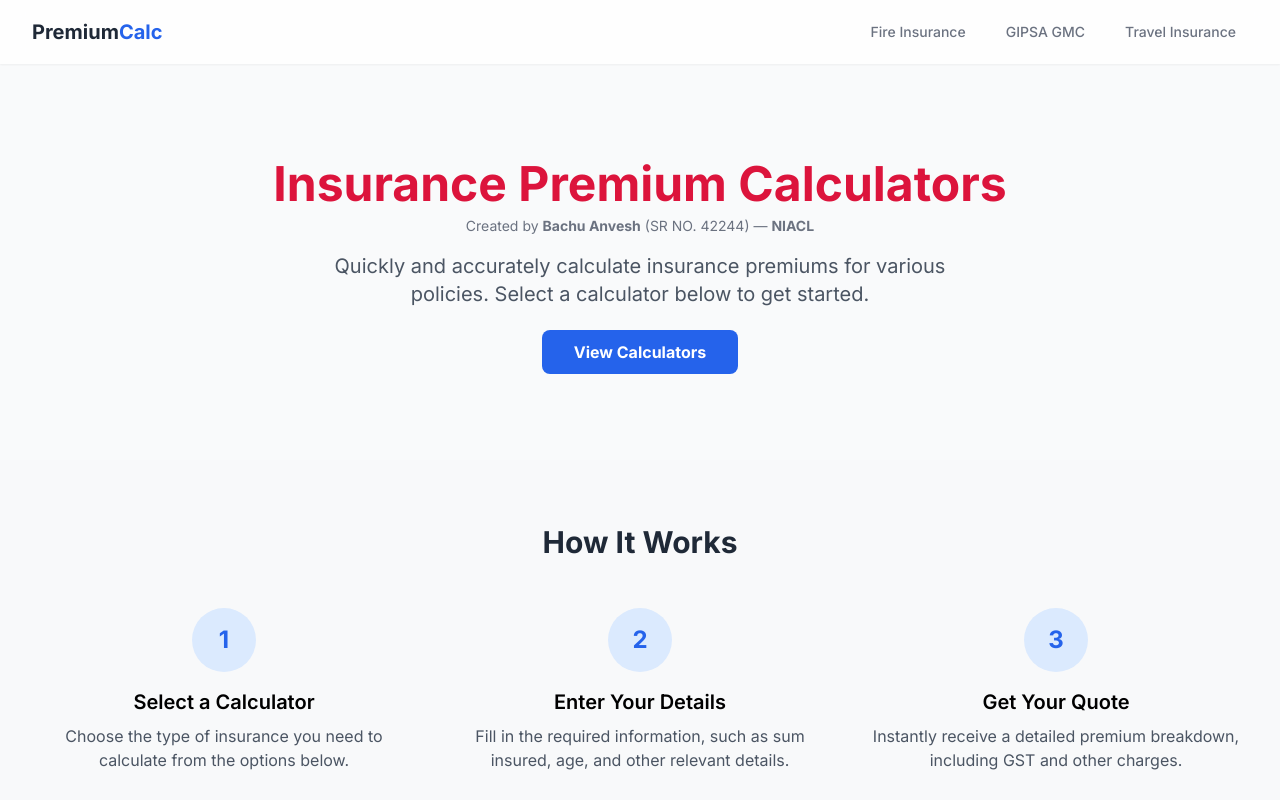
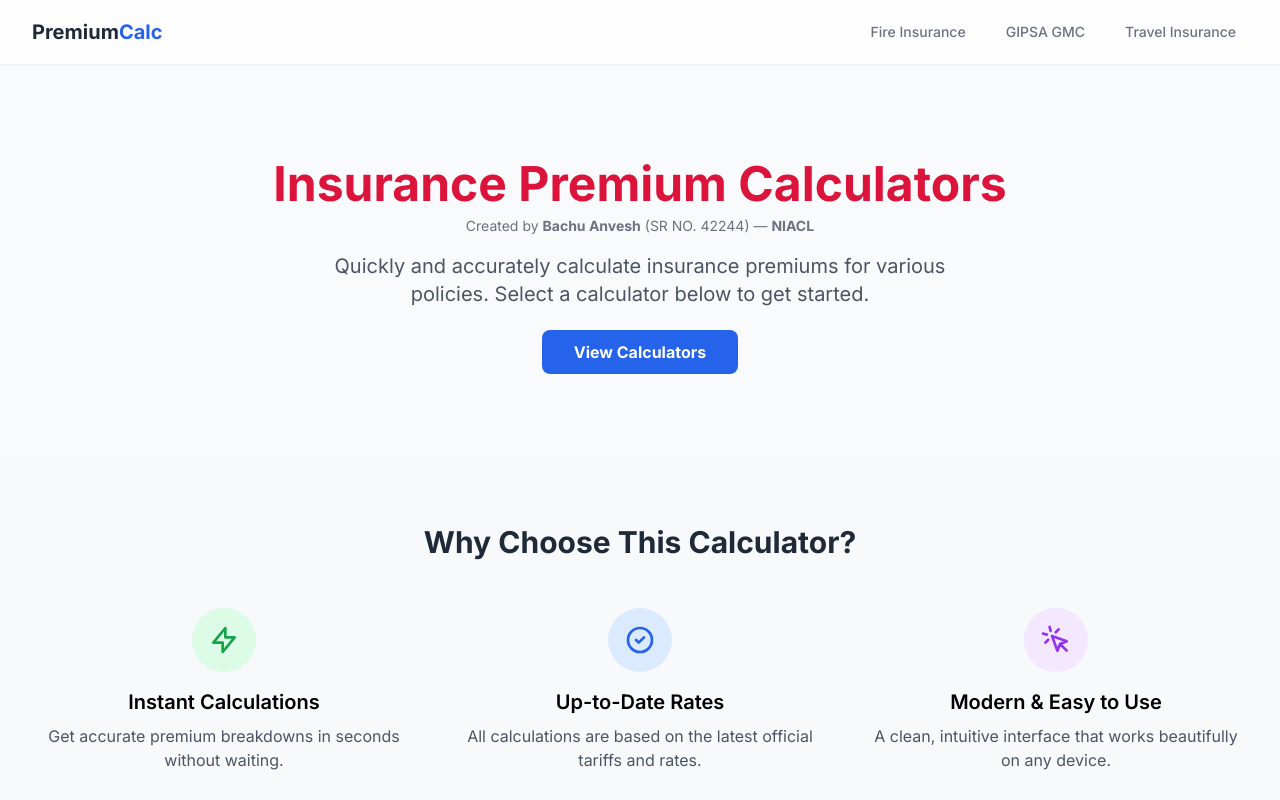
Before and after one commit to Anvesh183/premium-calc, a React (Create React App) app: page / in a window 1280 px wide. Shown: the top 800 px of the page. Built offline with nearby package versions, Linux system fonts and the light colour scheme.

Commit message:
added animations

```diff
--- a/package.json
+++ b/package.json
@@ -8,10 +8,12 @@
     "@testing-library/jest-dom": "^5.17.0",
     "@testing-library/react": "^13.4.0",
     "@testing-library/user-event": "^13.5.0",
+    "framer-motion": "^12.23.24",
     "react": "^18.2.0",
     "react-dom": "^18.2.0",
     "react-router-dom": "^6.22.3",
     "react-scripts": "5.0.1",
+    "react-spinners": "^0.17.0",
     "web-vitals": "^2.1.4",
     "zustand": "^5.0.8"
   },
--- a/src/App.js
+++ b/src/App.js
@@ -5,6 +5,7 @@ import {
   Routes,
   Outlet,
 } from "react-router-dom";
+import { motion } from "framer-motion";
 import Navbar from "./components/common/Navbar";
 import Spinner from "./components/common/Spinner";
 
@@ -20,9 +21,14 @@ const TravelInsuranceCalculator = lazy(() =>
 const AppLayout = () => (
   <>
     <Navbar />
-    <main>
+    <motion.main
+      initial={{ opacity: 0, y: 20 }}
+      animate={{ opacity: 1, y: 0 }}
+      exit={{ opacity: 0, y: -20 }}
+      transition={{ duration: 0.3 }}
+    >
       <Outlet />
-    </main>
+    </motion.main>
   </>
 );
 
--- a/src/components/common/Spinner.js
+++ b/src/components/common/Spinner.js
@@ -1,8 +1,9 @@
 import React from "react";
+import { PulseLoader } from "react-spinners";
 
 const Spinner = () => (
-  <div className="flex justify-center items-center h-full">
-    <div className="loader ease-linear rounded-full border-8 border-t-8 border-gray-200 h-32 w-32"></div>
+  <div className="flex justify-center items-center h-full py-16">
+    <PulseLoader color={"#3b82f6"} loading={true} size={15} />
   </div>
 );
 
--- a/src/pages/LandingPage.js
+++ b/src/pages/LandingPage.js
@@ -1,5 +1,6 @@
 import React from "react";
-import CalculatorCard from "../components/common/CalculatorCard"; // Make sure to create this component
+import { motion } from "framer-motion";
+import CalculatorCard from "../components/common/CalculatorCard";
 
 const LandingPage = () => {
   const calculators = [
@@ -71,67 +72,154 @@ const LandingPage = () => {
     },
   ];
 
+  const containerVariants = {
+    hidden: { opacity: 0 },
+    visible: {
+      opacity: 1,
+      transition: {
+        staggerChildren: 0.1,
+      },
+    },
+  };
+
+  const itemVariants = {
+    hidden: { y: 20, opacity: 0 },
+    visible: { y: 0, opacity: 1 },
+  };
+
   return (
     <div>
       {/* Hero Section */}
       <div className="text-center py-16 md:py-24 bg-gray-50">
-        <h1 className="text-4xl md:text-5xl font-extrabold text-gray-800">
+        <motion.h1
+          className="text-4xl md:text-5xl font-extrabold text-gray-800"
+          initial={{ y: -20, opacity: 0 }}
+          animate={{ y: 0, opacity: 1 }}
+          transition={{ duration: 0.5 }}
+        >
           Insurance Premium Calculators
-        </h1>
-        <p className="mt-2 text-sm text-gray-500">
+        </motion.h1>
+        <motion.p
+          className="mt-2 text-sm text-gray-500"
+          initial={{ y: -20, opacity: 0 }}
+          animate={{ y: 0, opacity: 1 }}
+          transition={{ duration: 0.5, delay: 0.1 }}
+        >
           Created by <b>Bachu Anvesh</b> (SR NO. 42244) — <b>NIACL</b>
-        </p>
-        <p className="mt-4 text-lg md:text-xl text-gray-600 max-w-2xl mx-auto">
+        </motion.p>
+        <motion.p
+          className="mt-4 text-lg md:text-xl text-gray-600 max-w-2xl mx-auto"
+          initial={{ y: -20, opacity: 0 }}
+          animate={{ y: 0, opacity: 1 }}
+          transition={{ duration: 0.5, delay: 0.2 }}
+        >
           Quickly and accurately calculate insurance premiums for various
           policies. Select a calculator below to get started.
-        </p>
-        <div className="mt-8">
+        </motion.p>
+        <motion.div
+          className="mt-8"
+          initial={{ y: -20, opacity: 0 }}
+          animate={{ y: 0, opacity: 1 }}
+          transition={{ duration: 0.5, delay: 0.3 }}
+        >
           <a
             href="#calculators"
             className="bg-blue-600 text-white font-bold py-3 px-8 rounded-lg hover:bg-blue-700 transition-transform transform hover:scale-105"
           >
             View Calculators
           </a>
-        </div>
+        </motion.div>
       </div>
 
-      {/* How It Works Section */}
+      {/* Why Choose Us Section */}
       <div className="max-w-7xl mx-auto px-4 sm:px-6 lg:px-8 py-16">
         <h2 className="text-3xl font-bold text-center text-gray-800 mb-12">
-          How It Works
+          Why Choose This Calculator?
         </h2>
-        <div className="grid grid-cols-1 md:grid-cols-3 gap-8 text-center">
-          <div className="flex flex-col items-center">
-            <div className="bg-blue-100 text-blue-600 rounded-full h-16 w-16 flex items-center justify-center font-bold text-2xl mb-4">
-              1
+        <motion.div
+          className="grid grid-cols-1 md:grid-cols-3 gap-8 text-center"
+          initial="hidden"
+          whileInView="visible"
+          viewport={{ once: true, amount: 0.5 }}
+          variants={containerVariants}
+        >
+          <motion.div
+            className="flex flex-col items-center"
+            variants={itemVariants}
+          >
+            <div className="bg-green-100 text-green-600 rounded-full h-16 w-16 flex items-center justify-center mb-4">
+              <svg
+                xmlns="http://www.w3.org/2000/svg"
+                className="h-8 w-8"
+                fill="none"
+                viewBox="0 0 24 24"
+                stroke="currentColor"
+              >
+                <path
+                  strokeLinecap="round"
+                  strokeLinejoin="round"
+                  strokeWidth={2}
+                  d="M13 10V3L4 14h7v7l9-11h-7z"
+                />
+              </svg>
             </div>
-            <h3 className="text-xl font-semibold mb-2">Select a Calculator</h3>
+            <h3 className="text-xl font-semibold mb-2">Instant Calculations</h3>
             <p className="text-gray-600">
-              Choose the type of insurance you need to calculate from the
-              options below.
+              Get accurate premium breakdowns in seconds without waiting.
             </p>
-          </div>
-          <div className="flex flex-col items-center">
-            <div className="bg-blue-100 text-blue-600 rounded-full h-16 w-16 flex items-center justify-center font-bold text-2xl mb-4">
-              2
+          </motion.div>
+          <motion.div
+            className="flex flex-col items-center"
+            variants={itemVariants}
+          >
+            <div className="bg-blue-100 text-blue-600 rounded-full h-16 w-16 flex items-center justify-center mb-4">
+              <svg
+                xmlns="http://www.w3.org/2000/svg"
+                className="h-8 w-8"
+                fill="none"
+                viewBox="0 0 24 24"
+                stroke="currentColor"
+              >
+                <path
+                  strokeLinecap="round"
+                  strokeLinejoin="round"
+                  strokeWidth={2}
+                  d="M9 12l2 2 4-4m6 2a9 9 0 11-18 0 9 9 0 0118 0z"
+                />
+              </svg>
             </div>
-            <h3 className="text-xl font-semibold mb-2">Enter Your Details</h3>
+            <h3 className="text-xl font-semibold mb-2">Up-to-Date Rates</h3>
             <p className="text-gray-600">
-              Fill in the required information, such as sum insured, age, and
-              other relevant details.
+              All calculations are based on the latest official tariffs and
+              rates.
             </p>
-          </div>
-          <div className="flex flex-col items-center">
-            <div className="bg-blue-100 text-blue-600 rounded-full h-16 w-16 flex items-center justify-center font-bold text-2xl mb-4">
-              3
+          </motion.div>
+          <motion.div
+            className="flex flex-col items-center"
+            variants={itemVariants}
+          >
+            <div className="bg-purple-100 text-purple-600 rounded-full h-16 w-16 flex items-center justify-center mb-4">
+              <svg
+                xmlns="http://www.w3.org/2000/svg"
+                className="h-8 w-8"
+                fill="none"
+                viewBox="0 0 24 24"
+                stroke="currentColor"
+              >
+                <path
+                  strokeLinecap="round"
+                  strokeLinejoin="round"
+                  strokeWidth={2}
+                  d="M15 15l-2 5L9 9l11 4-5 2zm0 0l5 5M7.188 2.239l.777 2.897M5.136 7.965l-2.898-.777M13.95 4.05l-2.122 2.122m-5.657 5.656l-2.12 2.122"
+                />
+              </svg>
             </div>
-            <h3 className="text-xl font-semibold mb-2">Get Your Quote</h3>
+            <h3 className="text-xl font-semibold mb-2">Modern & Easy to Use</h3>
             <p className="text-gray-600">
-              Instantly receive a detailed premium breakdown, including GST and
-              other charges.
+              A clean, intuitive interface that works beautifully on any device.
             </p>
-          </div>
-        </div>
+          </motion.div>
+        </motion.div>
       </div>
 
       {/* Calculator Cards Section */}
@@ -139,17 +227,23 @@ const LandingPage = () => {
         id="calculators"
         className="max-w-7xl mx-auto px-4 sm:px-6 lg:px-8 py-12"
       >
-        <div className="grid grid-cols-1 md:grid-cols-2 lg:grid-cols-3 gap-8">
+        <motion.div
+          className="grid grid-cols-1 md:grid-cols-2 lg:grid-cols-3 gap-8"
+          variants={containerVariants}
+          initial="hidden"
+          animate="visible"
+        >
           {calculators.map((calc) => (
-            <CalculatorCard
-              key={calc.to}
-              to={calc.to}
-              title={calc.title}
-              description={calc.description}
-              icon={calc.icon}
-            />
+            <motion.div key={calc.to} variants={itemVariants}>
+              <CalculatorCard
+                to={calc.to}
+                title={calc.title}
+                description={calc.description}
+                icon={calc.icon}
+              />
+            </motion.div>
           ))}
-        </div>
+        </motion.div>
       </div>
     </div>
   );
```
Also changed, not shown: 1 other file (tests, documents, lock files or other folders).
